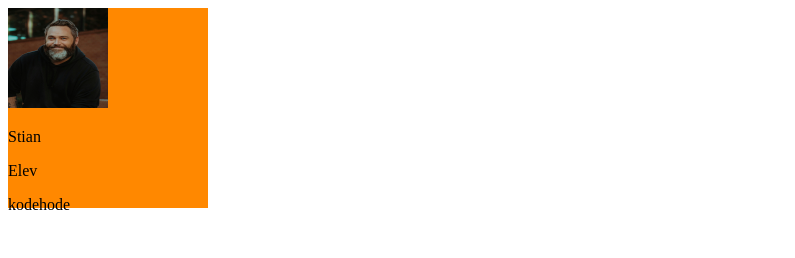
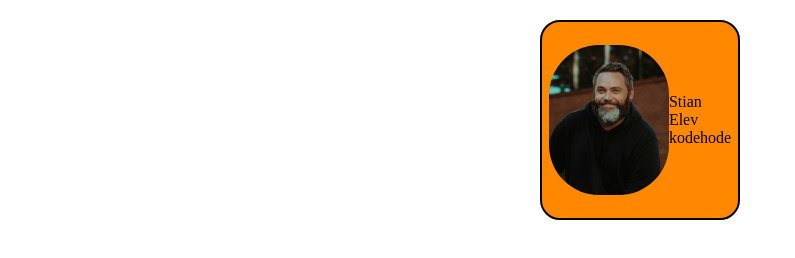
Before and after one commit to Stian7777/html_css, a plain HTML site: page Undervisning/html/index.html in a window 1280 px wide. Shown: the whole page, without its empty margins (0-795 px from the left). Drawn offline with Linux system fonts and the light colour scheme.

Commit message:
styling og posisjon

```diff
--- a/Undervisning/html/index.html
+++ b/Undervisning/html/index.html
@@ -9,9 +9,11 @@
 <body>
     <div id="card">
         <img src="bilder/mann.jpg" alt="En mann som smiler" id="mann">
-    <p>Stian</p>
-    <p>Elev</p>
-    <p>kodehode</p>
+        <div>
+            <p class="inlinetext">Stian</p>
+            <p class="inlinetext">Elev</p>
+            <p class="inlinetext">kodehode</p>
+        </div>
     </div>
 
 </body>
--- a/Undervisning/html/style.css
+++ b/Undervisning/html/style.css
@@ -1,11 +1,24 @@
+* {
+    padding: 0;
+    margin: 0;
+    box-sizing: border-box;
+}
 #card {
 background-color: rgb(255, 136, 0);
 width: 200px;
 height: 200px;
+display: flex;
+border: 2px solid black;
+padding: 10px;
+margin: 20px auto;
+border-radius: 20px;
+justify-content: center;
+align-items: center;
 
 }
 #mann {
-    width: 100px;
-    height: 100px;
+    width: 150px;
+    height: 150px;
+    border-radius: 50px ;
 
 }
```
